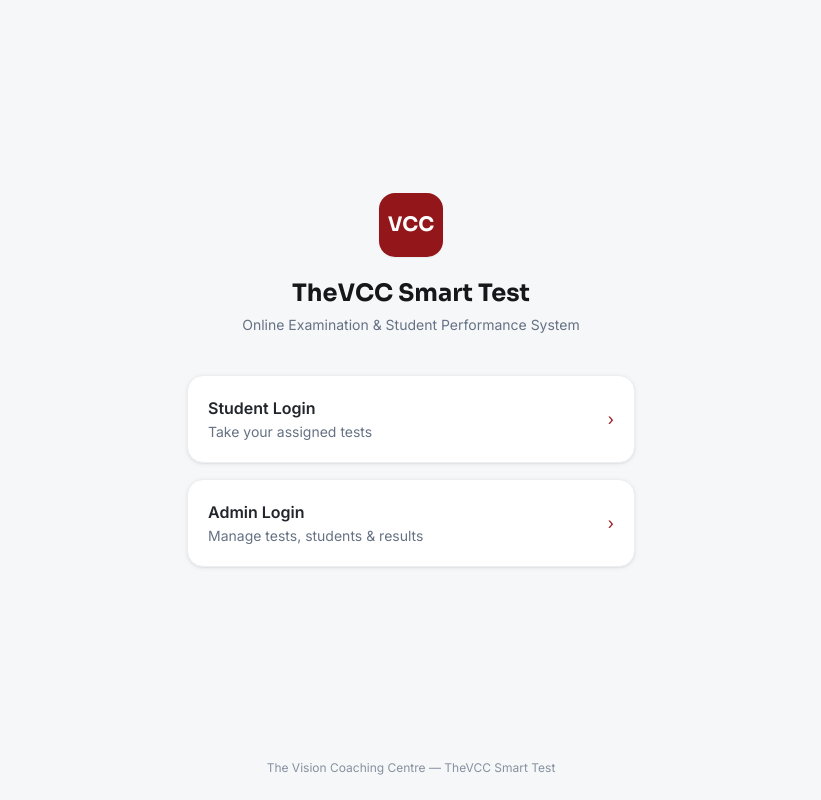
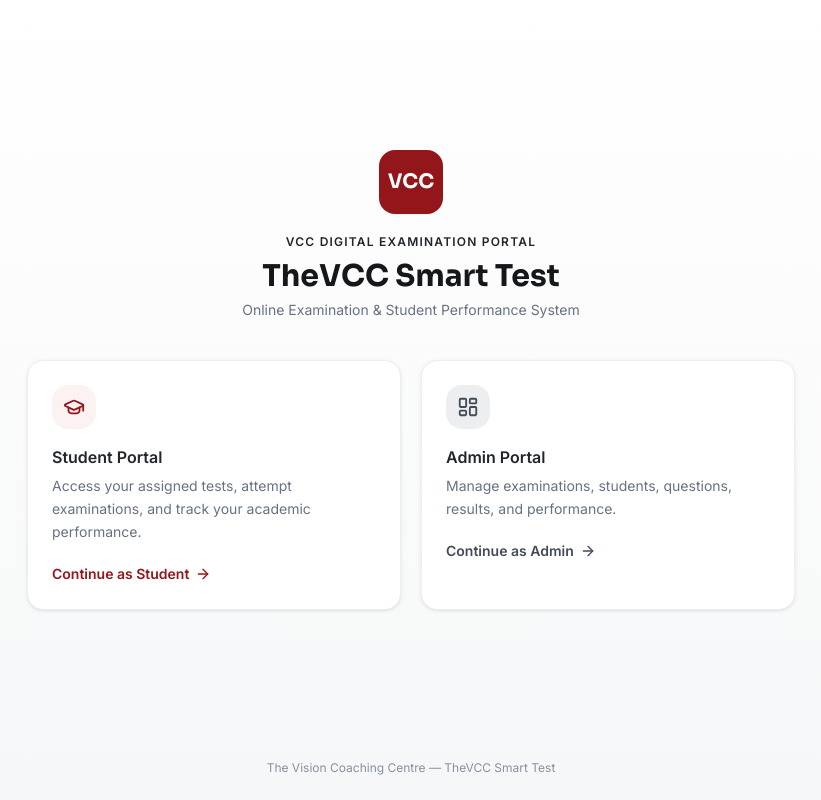
Before and after one commit to zafrankhanit-dev/thevccexamtest, a React (Vite) app in the folder thevcc-smart-test/: page / in a window 1280 px wide. Shown: the whole page, without its empty margins (229-1050 px from the left). Built offline with nearby package versions, Linux system fonts and the light colour scheme; no server answers.

Commit message:
Update Landing.jsx

```diff
--- a/thevcc-smart-test/src/pages/Landing.jsx
+++ b/thevcc-smart-test/src/pages/Landing.jsx
@@ -1,35 +1,54 @@
 import React from 'react';
 import { Link } from 'react-router-dom';
+import { GraduationCap, LayoutDashboard, ArrowRight } from 'lucide-react';
 import Logo from '../components/Logo';
 
 export default function Landing() {
   return (
-    <div className="min-h-screen bg-ink-50 flex flex-col">
-      <div className="flex-1 flex items-center justify-center px-4 py-12">
-        <div className="w-full max-w-md text-center">
+    <div className="min-h-screen bg-gradient-to-b from-white to-ink-50 dark:from-ink-950 dark:to-ink-900 flex flex-col">
+      <div className="flex-1 flex items-center justify-center px-4 py-14">
+        <div className="w-full max-w-3xl text-center">
           <div className="flex justify-center mb-5">
             <Logo size="lg" />
           </div>
-          <h1 className="text-2xl font-bold">TheVCC Smart Test</h1>
+          <p className="text-xs font-semibold tracking-widest text-gold-600 uppercase mb-2">
+            VCC Digital Examination Portal
+          </p>
+          <h1 className="text-2xl md:text-3xl font-bold text-ink-950">TheVCC Smart Test</h1>
           <p className="mt-1.5 text-ink-500 text-sm">Online Examination &amp; Student Performance System</p>
 
-          <div className="mt-10 grid gap-4">
-            <Link to="/login" className="card p-5 text-left hover:border-brand-300 transition group">
-              <div className="flex items-center justify-between">
-                <div>
-                  <p className="font-semibold text-ink-900">Student Login</p>
-                  <p className="text-sm text-ink-500 mt-0.5">Take your assigned tests</p>
-                </div>
-                <span className="text-brand-700 group-hover:translate-x-0.5 transition">›</span>
+          <div className="mt-10 grid sm:grid-cols-2 gap-5 text-left">
+            <Link
+              to="/login"
+              className="group card p-6 hover:border-brand-300 hover:shadow-popover transition-all duration-200"
+            >
+              <div className="h-11 w-11 rounded-xl2 bg-brand-50 text-brand-700 flex items-center justify-center">
+                <GraduationCap size={22} />
+              </div>
+              <p className="font-semibold text-ink-900 mt-4">Student Portal</p>
+              <p className="text-sm text-ink-500 mt-1.5 leading-relaxed">
+                Access your assigned tests, attempt examinations, and track your academic performance.
+              </p>
+              <div className="mt-5 inline-flex items-center gap-1.5 text-sm font-semibold text-brand-700">
+                Continue as Student
+                <ArrowRight size={16} className="group-hover:translate-x-0.5 transition-transform" />
               </div>
             </Link>
-            <Link to="/admin/login" className="card p-5 text-left hover:border-brand-300 transition group">
-              <div className="flex items-center justify-between">
-                <div>
-                  <p className="font-semibold text-ink-900">Admin Login</p>
-                  <p className="text-sm text-ink-500 mt-0.5">Manage tests, students &amp; results</p>
-                </div>
-                <span className="text-brand-700 group-hover:translate-x-0.5 transition">›</span>
+
+            <Link
+              to="/admin/login"
+              className="group card p-6 hover:border-brand-300 hover:shadow-popover transition-all duration-200"
+            >
+              <div className="h-11 w-11 rounded-xl2 bg-ink-100 text-ink-700 flex items-center justify-center">
+                <LayoutDashboard size={22} />
+              </div>
+              <p className="font-semibold text-ink-900 mt-4">Admin Portal</p>
+              <p className="text-sm text-ink-500 mt-1.5 leading-relaxed">
+                Manage examinations, students, questions, results, and performance.
+              </p>
+              <div className="mt-5 inline-flex items-center gap-1.5 text-sm font-semibold text-ink-700">
+                Continue as Admin
+                <ArrowRight size={16} className="group-hover:translate-x-0.5 transition-transform" />
               </div>
             </Link>
           </div>
```
